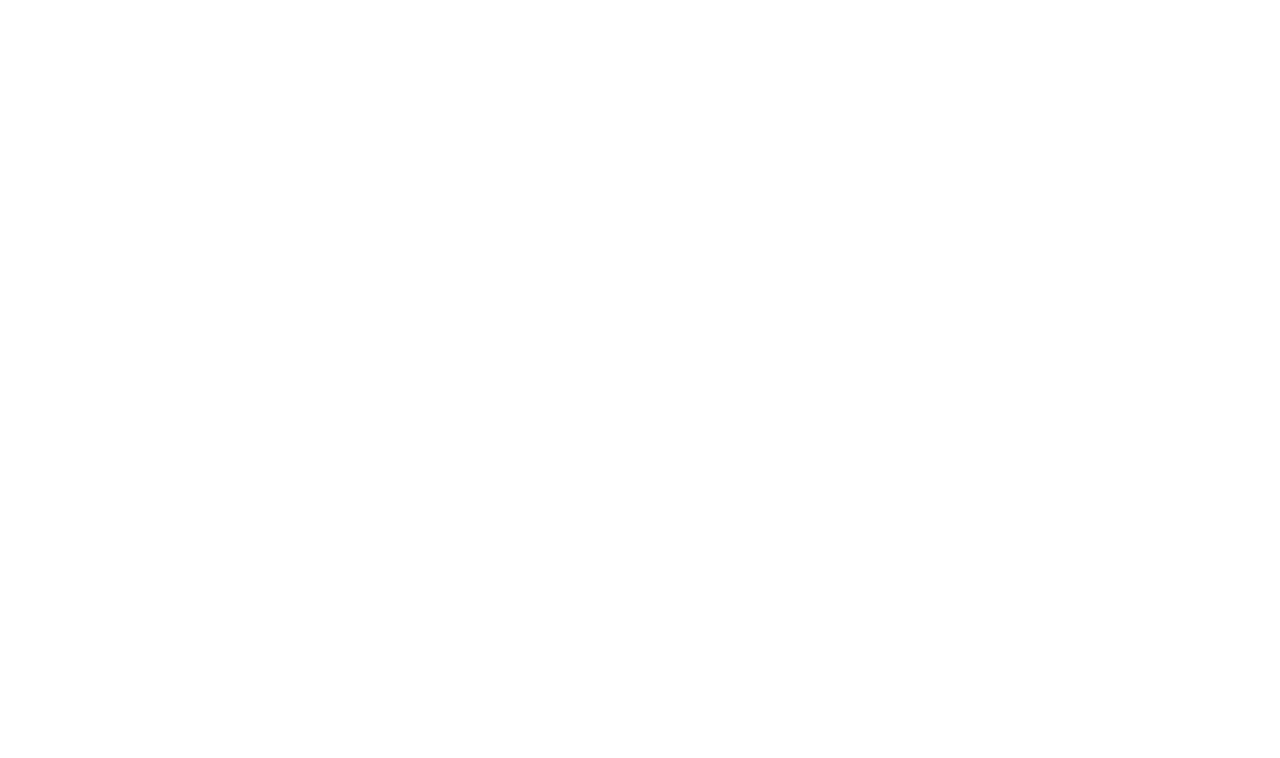
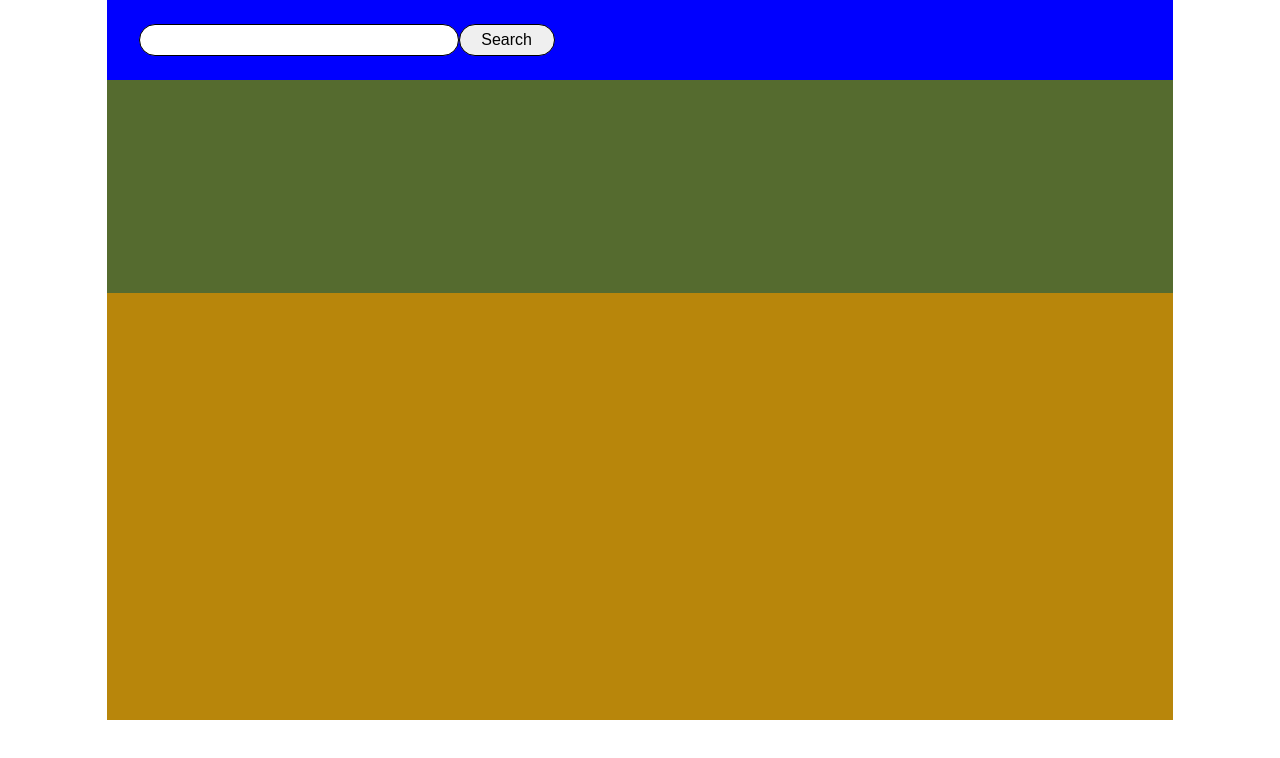
Before and after one commit to atleastonebearplease/weather-app, a website built with webpack: page src/index.html in a window 1280 px wide. Built offline with nearby package versions, Linux system fonts and the light colour scheme.

Commit message:
feat: Add weather search
- Added structure to page
- Added search bar for searching city
- Hooked this up to search function
- No error handling yet

```diff
--- a/src/index.html
+++ b/src/index.html
@@ -3,10 +3,19 @@
 <head>
     <meta charset="UTF-8">
     <meta name="viewport" content="width=device-width, initial-scale=1.0">
-    <link rel="stylesheet" href="styles.css">
     <title>Weather App</title>
 </head>
 <body>
 
+    <div class="site-main">
+        <form>
+            <input type="search" id="weather-search">
+            <button type="submit" id="search-button">Search</button>
+        </form>
+
+        <div class="today"></div>
+        <div class="forecast"></div>
+    </div>
+
 </body>
 </html>
--- a/src/javascript.js
+++ b/src/javascript.js
@@ -1,5 +1,26 @@
+import './styles.css'
+
 import { format, formatDistance, formatRelative, addDays, DateArg, parseISO } from "date-fns";
 import weatherDataJSON from "./testResponse.json"
+
+async function getWeatherData(city) {
+
+  let searchQuery = city.replace(" ", "+");
+
+  let weekRange = getDateRange(7);
+
+  const response = await fetch(`https://weather.visualcrossing.com/VisualCrossingWebServices/rest/services/timeline/${searchQuery}/${weekRange.today}/${weekRange.weekFromToday}?unitGroup=us&include=days,current&key=8ZEGCZEHNLG7BUTQE56KUANQL&contentType=json`);
+
+  const weatherData = await response.json();
+
+  console.log(weatherData);
+
+  return weatherData;
+/*
+  let data = await weatherDataJSON;
+
+  return data; */
+}
 
 function getDateRange(daysFromNow) {
   let today = new Date();
@@ -12,20 +33,15 @@ function getDateRange(daysFromNow) {
   }
 }
 
-async function getWeatherData(city) {
-  let weekRange = getDateRange(7);
+function processWeatherData(data) {
+  console.log(data);
 
-/*   const response = await fetch(`https://weather.visualcrossing.com/VisualCrossingWebServices/rest/services/timeline/huntingdon%2C%20tennessee/${weekRange.today}/${weekRange.weekFromToday}?unitGroup=us&include=days,current&key=8ZEGCZEHNLG7BUTQE56KUANQL&contentType=json`);
+  let sevenDayForecast = {
+    location: data.resolvedAddress,
+    forecast: processForecastData(data)
+  }
 
-  const weatherData = await response.json();
-
-  console.log(weatherData);
-
-  return weatherData;
- */
-  let data = await weatherDataJSON;
-
-  return data;
+  console.log(sevenDayForecast);
 }
 
 function processForecastData(data) {
@@ -48,22 +64,24 @@ function processForecastData(data) {
   return days;
 }
 
-function processWeatherData(data) {
-  console.log(data);
+function searchForWeatherData(event) {
+  event.preventDefault();
 
-  let sevenDayForecast = {
-    location: data.resolvedAddress,
-    forecast: processForecastData(data)
-  }
+  let searchBar = document.querySelector("#weather-search");
 
-  console.log(sevenDayForecast);
+  let weatherPromise = getWeatherData(searchBar.value);
+
+  weatherPromise
+  .then(processWeatherData)
+  .then(displayForecast);
 }
 
-let weatherDataObj = getWeatherData("Huntingdon, TN");
+function displayForecast(data) {
+  console.log(data);
+}
+let searchForm = document.querySelector("form");
 
-weatherDataObj.then(processWeatherData);
-
-
+searchForm.addEventListener("submit", searchForWeatherData);
 
 
 /*
--- a/src/styles.css
+++ b/src/styles.css
@@ -8,3 +8,56 @@
     box-sizing: border-box;
     font-family: "Ubuntu-Sans", sans-serif;
 }
+
+.site-main {
+    width: 100vw;
+    height: 100vh;
+    display: grid;
+
+    grid-template-rows: 5rem 1fr 2fr 5rem;
+    grid-template-columns: 1fr 10fr 1fr;
+}
+
+form {
+    grid-row: 1/2;
+    grid-column: 2/3;
+
+    background-color: blue;
+    display: flex;
+    justify-content: flex-start;
+    align-items: center;
+
+    padding-left: 2rem;
+}
+
+#weather-search {
+    height: 2rem;
+    width: 20rem;
+
+    border-style: none;
+
+    border-radius: 1rem;
+    border: 1px solid black;
+}
+
+#search-button {
+    width: 6rem;
+    height: 2rem;
+
+    border-style: none;
+    border-radius: 1rem;
+    border: 1px solid black;
+}
+
+.today {
+    grid-row: 2/3;
+    grid-column: 2/3;
+    background-color: darkolivegreen;
+}
+
+.forecast {
+    grid-row: 3/4;
+    grid-column: 2/3;
+
+    background-color: darkgoldenrod;
+}
```
